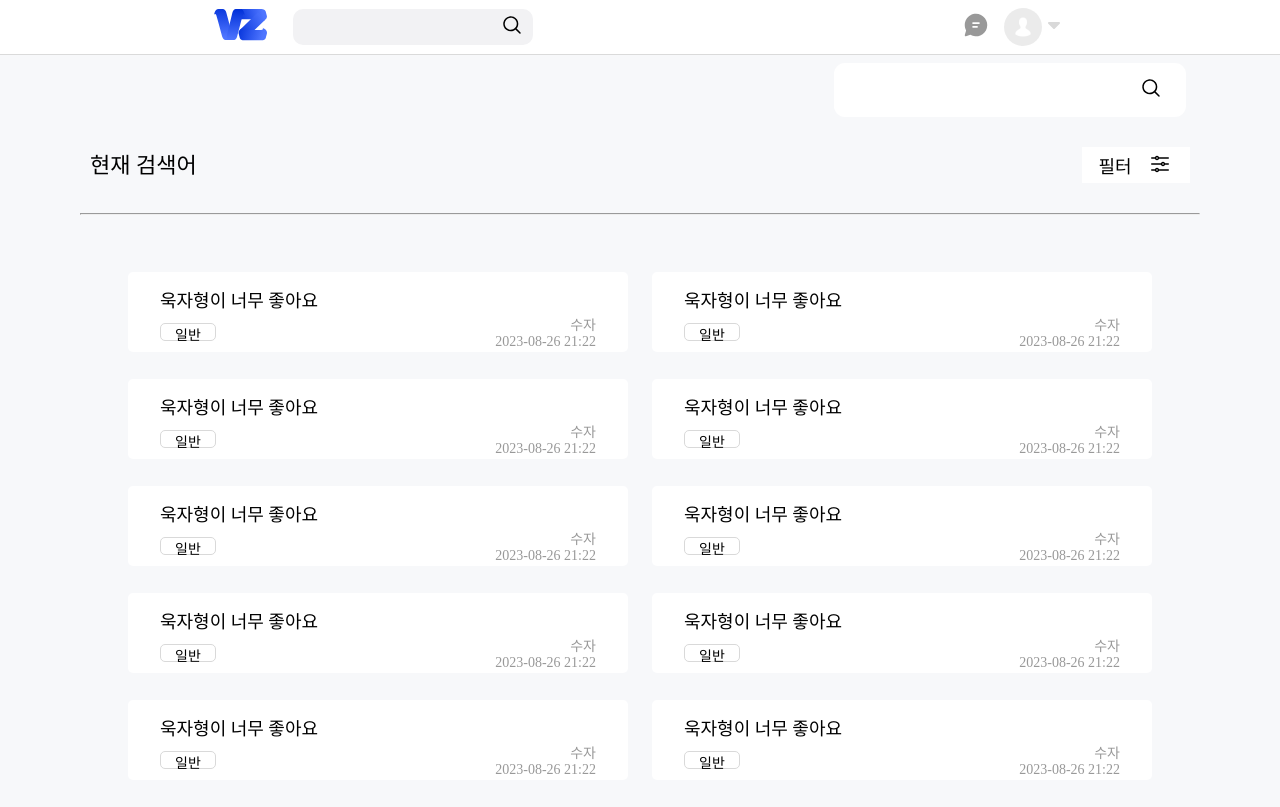
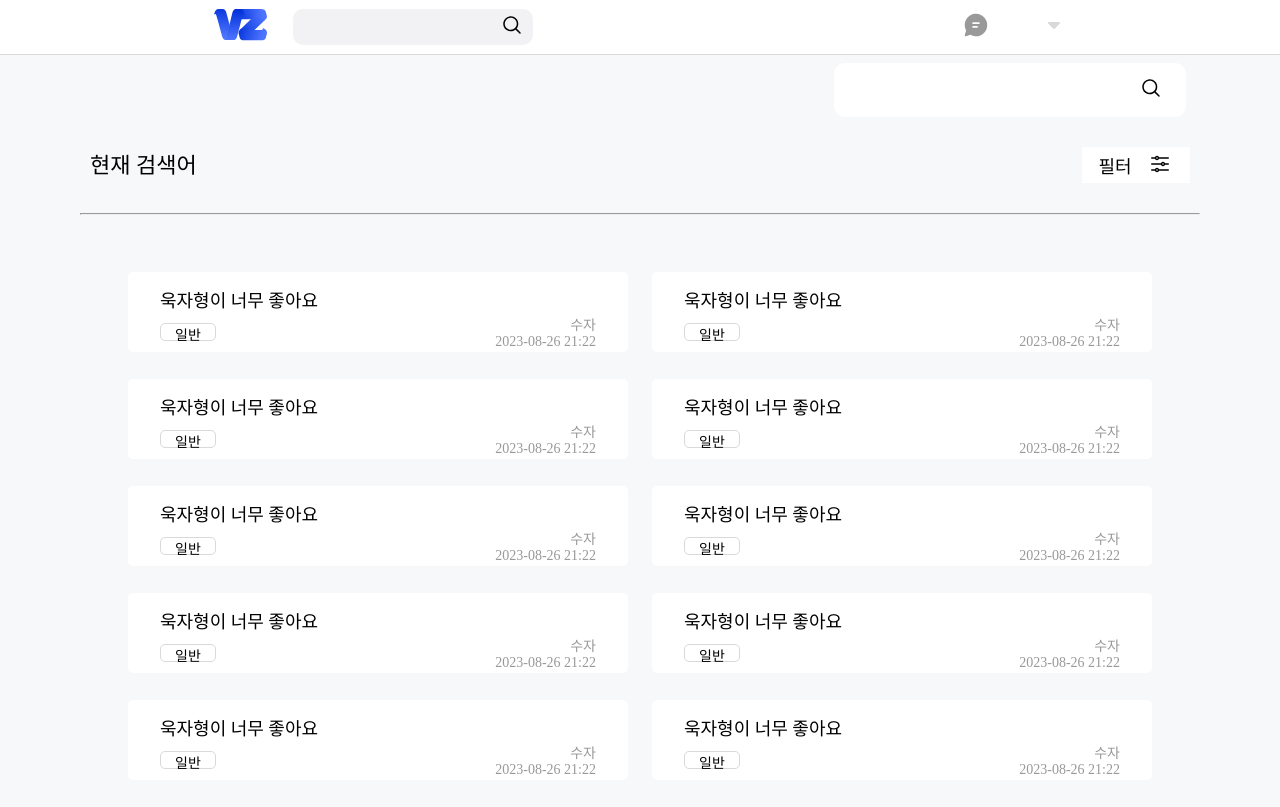
Before and after one commit to Team-Ezel/VOZA-client-v1, a Next.js app: page /search in a window 1280 px wide. Built offline with nearby package versions, Linux system fonts and the light colour scheme; no server answers; a web font is replaced by a local one.

Commit message:
:lipstick: Update : 헤더 프로필 사진 변경

```diff
--- a/src/components/Common/atoms/MenuItems/Profile/index.tsx
+++ b/src/components/Common/atoms/MenuItems/Profile/index.tsx
@@ -1,21 +1,49 @@
 import { Arrow_down, Arrow_up, Default_profile } from '@/assets/svgs'
 import * as S from './style'
-import React, { useState } from 'react'
+import React, { useEffect, useState } from 'react'
+import axios from 'axios'
+import { accessToken } from '@/lib/token'
 
 interface ProfileProps {
   clicked: boolean
   setClicked: React.Dispatch<React.SetStateAction<boolean>>
 }
 
-const Profile : React.FC<ProfileProps> = ({ clicked, setClicked }) => {
+const Profile: React.FC<ProfileProps> = ({ clicked, setClicked }) => {
+  const baseurl: string | undefined = process.env.NEXT_PUBLIC_BASEURL
+  const [profileUrl, setProfileUrl] = useState<string>('')
+
+  const fetchData = async () => {
+    try {
+      const accessToken = localStorage.getItem('kakao-accessToken')
+
+      if (!accessToken) {
+        console.error('Access Token이 없습니다.')
+        return
+      }
+
+      const response = await axios.get(`${baseurl}/user/profile`, {
+        headers: {
+          Authorization: `Bearer ${accessToken}`,
+        },
+      })
+      setProfileUrl(response.data.profileUrl)
+    } catch (error) {
+      console.error(error)
+    }
+  }
+
+  useEffect(() => {
+    fetchData()
+  }, [accessToken])
 
   return (
     <S.ProfileWrapper>
-      <Default_profile width={38} height={38} />
+      <S.MemeberProfileImg ProfileImgURL={profileUrl} />
       <div onClick={() => setClicked(!clicked)}>
         {clicked ? <Arrow_up /> : <Arrow_down />}
       </div>
-    </S.ProfileWrapper >
+    </S.ProfileWrapper>
   )
 }
 
--- a/src/components/Common/atoms/MenuItems/Profile/style.ts
+++ b/src/components/Common/atoms/MenuItems/Profile/style.ts
@@ -1,3 +1,4 @@
+import { ProfileURLPropsType } from '@/types/components/common/ProfileURLPropsType'
 import styled from '@emotion/styled'
 
 export const ProfileWrapper = styled.div`
@@ -5,3 +6,13 @@ export const ProfileWrapper = styled.div`
   flex-direction: row;
   align-items: center;
 `
+
+export const MemeberProfileImg = styled.div<ProfileURLPropsType>`
+  width: 38px;
+  height: 38px;
+  border-radius: 50%;
+  background-image: url(${(props) => props.ProfileImgURL});
+  background-position: center;
+  background-repeat: no-repeat;
+  background-size: cover;
+`
--- /dev/null
+++ b/src/types/components/common/ProfileURLPropsType.ts
@@ -0,0 +1,3 @@
+export type ProfileURLPropsType = {
+  ProfileImgURL: string
+}
```
